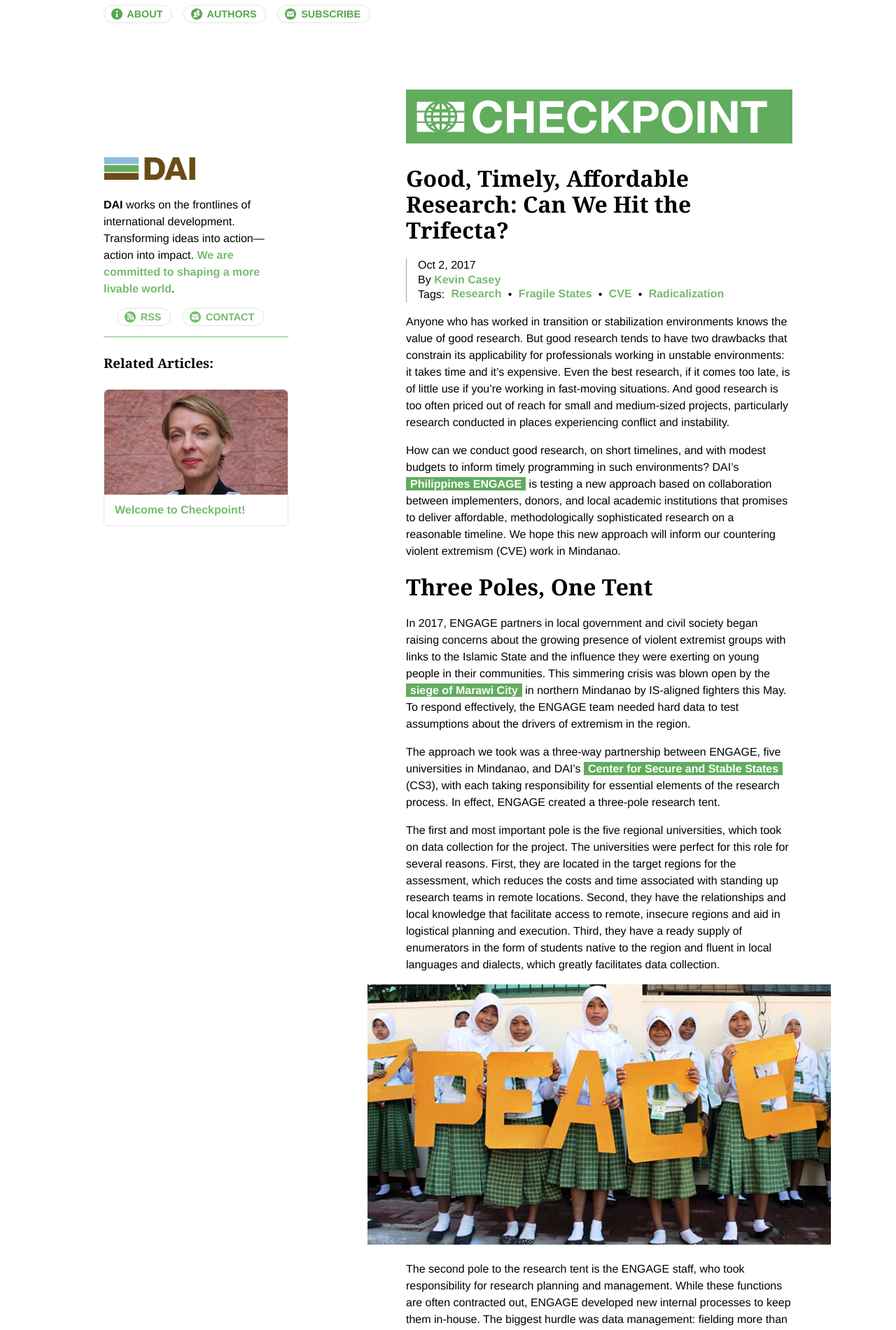
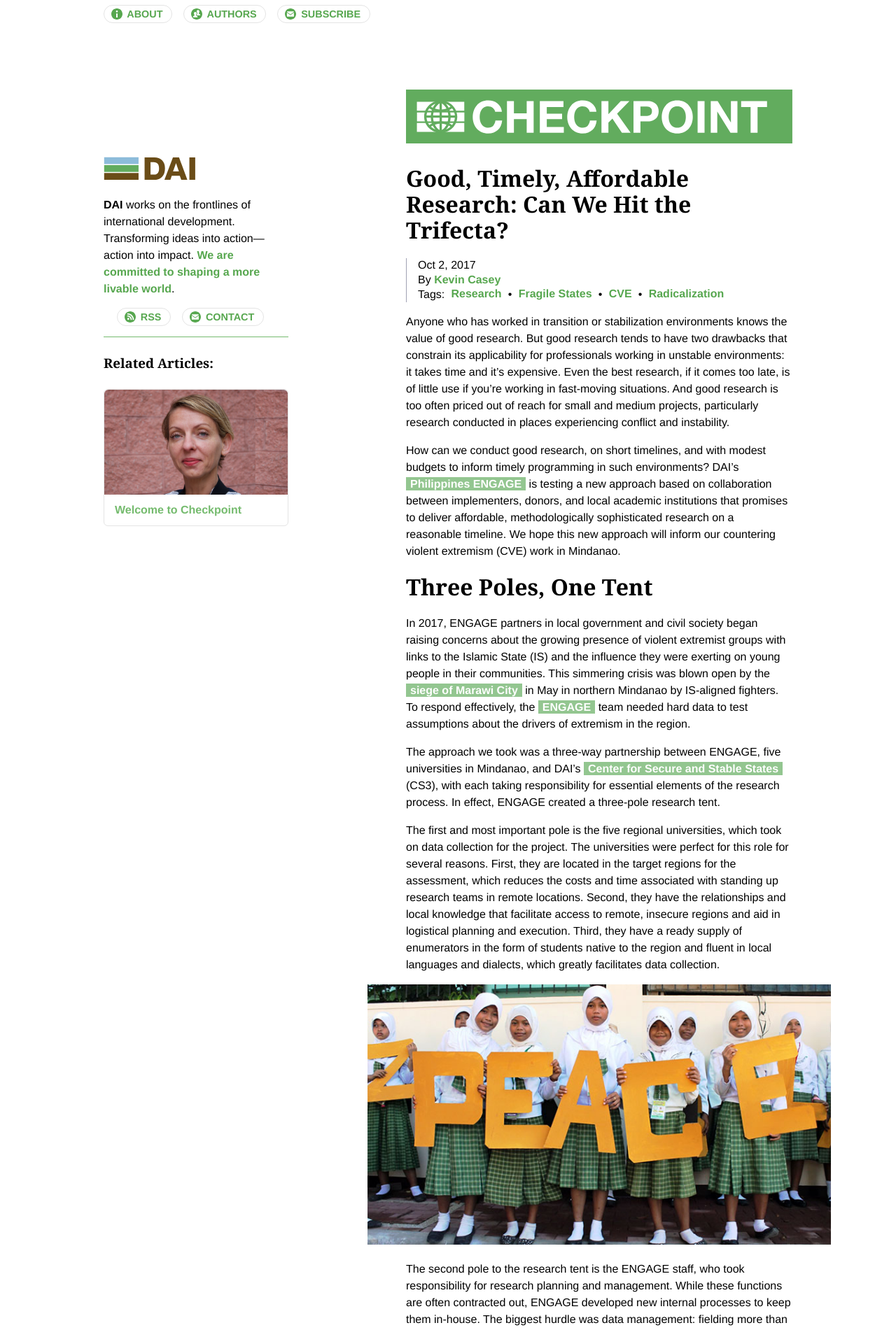
Before and after one commit to BryanSchuetz/CS-, a Jekyll site: the page built from _posts/2017-10-02-research-good-timely-affordable.markdown, in a window 1280 px wide. Shown: the top 1901 px of the page at 70% size. Built offline with Jekyll 4.4.1, drawn with Linux system fonts in a browser that asks for light colours.

Commit message:
Updated Research Good Timely Affordable and 2 other files

```diff
--- a/_posts/2017-10-02-research-good-timely-affordable.markdown
+++ b/_posts/2017-10-02-research-good-timely-affordable.markdown
@@ -11,15 +11,15 @@ social-image: "/uploads/ENGAGE.jpg"
 thumbnail: "/uploads/ENGAGE.jpg"
 ---
 
-Anyone who has worked in transition or stabilization environments knows the value of good research. But good research tends to have two drawbacks that constrain its applicability for professionals working in unstable environments: it takes time and it’s expensive. Even the best research, if it comes too late, is of little use if you’re working in fast-moving situations. And good research is too often priced out of reach for small and medium-sized projects, particularly research conducted in places experiencing conflict and instability.
+Anyone who has worked in transition or stabilization environments knows the value of good research. But good research tends to have two drawbacks that constrain its applicability for professionals working in unstable environments: it takes time and it’s expensive. Even the best research, if it comes too late, is of little use if you’re working in fast-moving situations. And good research is too often priced out of reach for small and medium projects, particularly research conducted in places experiencing conflict and instability.
 
 <!--more-->
 
-How can we conduct good research, on short timelines, and with modest budgets to inform timely programming in such environments? DAI’s [Philippines ENGAGE](https://www.usaid.gov/philippines/democracy-human-rights-and-governance/engage) is testing a new approach based on collaboration between implementers, donors, and local academic institutions that promises to deliver affordable, methodologically sophisticated research on a reasonable timeline. We hope this new approach will inform our countering violent extremism (CVE) work in Mindanao.
+How can we conduct good research, on short timelines, and with modest budgets to inform timely programming in such environments? DAI’s [Philippines ENGAGE](https://www.dai.com/our-work/projects/philippines-enhancing-governance-accountability-and-engagement-engage) is testing a new approach based on collaboration between implementers, donors, and local academic institutions that promises to deliver affordable, methodologically sophisticated research on a reasonable timeline. We hope this new approach will inform our countering violent extremism (CVE) work in Mindanao.
 
 # Three Poles, One Tent
 
-In 2017, ENGAGE partners in local government and civil society began raising concerns about the growing presence of violent extremist groups with links to the Islamic State and the influence they were exerting on young people in their communities. This simmering crisis was blown open by the [siege of Marawi City](http://www.cnn.com/2017/06/25/asia/philippines-marawi-isis/index.html) in northern Mindanao by IS-aligned fighters this May. To respond effectively, the ENGAGE team needed hard data to test assumptions about the drivers of extremism in the region.
+In 2017, ENGAGE partners in local government and civil society began raising concerns about the growing presence of violent extremist groups with links to the Islamic State (IS) and the influence they were exerting on young people in their communities. This simmering crisis was blown open by the [siege of Marawi City](http://www.cnn.com/2017/06/25/asia/philippines-marawi-isis/index.html) in May in northern Mindanao by IS-aligned fighters. To respond effectively, the [ENGAGE](https://www.usaid.gov/philippines/democracy-human-rights-and-governance/engage) team needed hard data to test assumptions about the drivers of extremism in the region.
 
 The approach we took was a three-way partnership between ENGAGE, five universities in Mindanao, and DAI’s [Center for Secure and Stable States](https://www.dai.com/our-work/solutions/fragile-states) (CS3), with each taking responsibility for essential elements of the research process. In effect, ENGAGE created a three-pole research tent.
 
--- a/_posts/2017-10-02-welcome-to-checkpoint.markdown
+++ b/_posts/2017-10-02-welcome-to-checkpoint.markdown
@@ -1,5 +1,5 @@
 ---
-title: Welcome to Checkpoint!
+title: Welcome to Checkpoint
 date: 2017-10-02 00:00:00 Z
 tags:
 - Fragile States
--- a/_sass/typesetting.scss
+++ b/_sass/typesetting.scss
@@ -100,22 +100,22 @@ hr{
 
 a{
   text-decoration: none;
-  color: $theme-color;
+  color: darken($theme-color, 10%);
   font-weight: bold;
 }
 a:hover{
-  color: darken($theme-color, 10%);
+  color: darken($theme-color, 20%);
 }
 p.post-details--byline.without-style a{
   background-color: white;
-  color: $theme-color;
+  color: darken($theme-color, 10%);
   padding: 0;
 }
 p.post-details--byline.without-style a:hover{
-  color: darken($theme-color, 10%);
+  color: darken($theme-color, 20%);
 }
 a:not(.without-style){
-  background-color: #62AC5E;
+  background-color: lighten(#62AC5E, 15%);
   padding: 1px 6px;
   color: white;
 }
```
Also changed, not shown: other parts of _posts/2017-10-02-welcome-to-checkpoint.markdown (+3 -1 lines).
